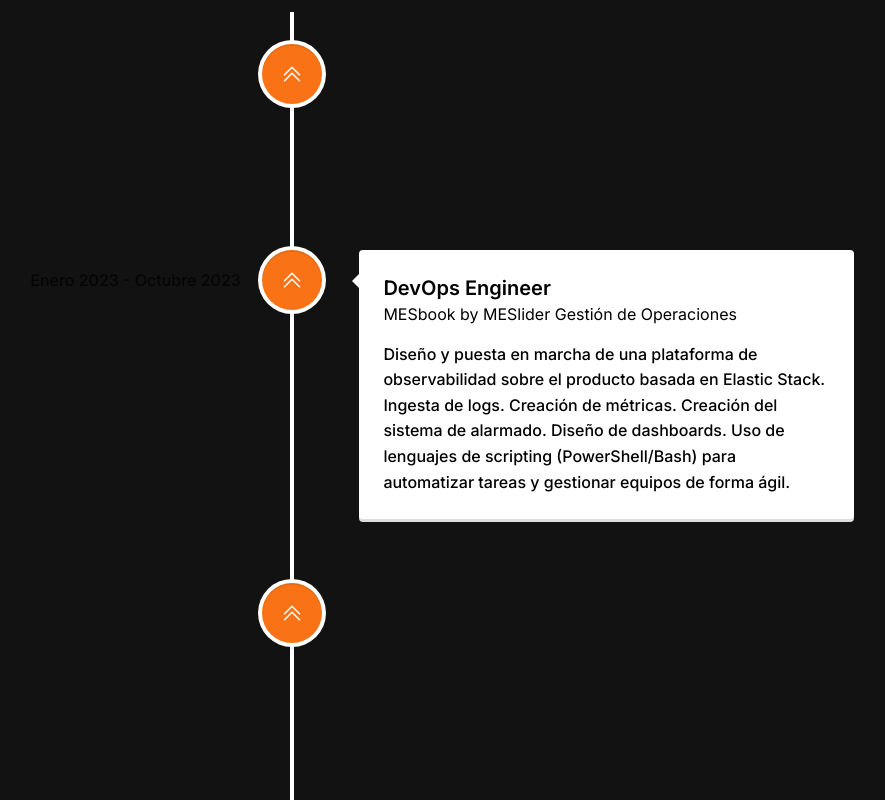
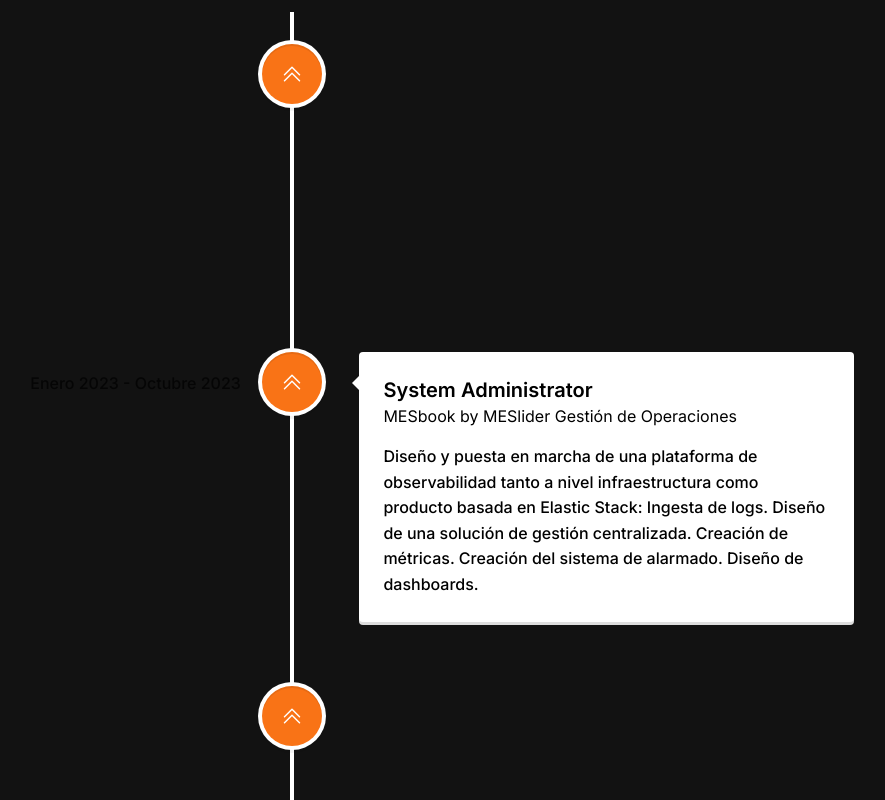
Before and after one commit to Joboufra/joboufra-portfolio, a Next.js app: page / in a window 1280 px wide. Shown: the part 1040-1840 px from the top of the page, without its empty margins (348-1233 px from the left). Built offline with nearby package versions, Linux system fonts and the light colour scheme.

Commit message:
Update ExperienceSection descriptions

```diff
--- a/src/app/components/ExperienceSection.jsx
+++ b/src/app/components/ExperienceSection.jsx
@@ -13,43 +13,43 @@ const experiencias = [
     puesto: 'SysOps Engineer',
     empresa: 'Telefónica @ BCNC Group',
     fecha: 'Octubre 2023 - Actualidad',
-    descripcion: 'Dioss',
-    icon: '<ArrowUpOnSquareIcon />',
+    descripcion: 'Despliegue de aplicaciones en entornos cloud (Azure Kubernetes Service). Resolución de problemas. Monitorización de infraestructura con Elasticsearch, Kibana, Zabbix y Grafana. Gestión de métricas, alarmas y dashboards.',
+    icon: '',
   },
   {
-    puesto: 'DevOps Engineer',
+    puesto: 'System Administrator',
     empresa: 'MESbook by MESlider Gestión de Operaciones',
     fecha: 'Enero 2023 - Octubre 2023',
-    descripcion: 'Diseño y puesta en marcha de una plataforma de observabilidad sobre el producto basada en Elastic Stack. Ingesta de logs. Creación de métricas. Creación del sistema de alarmado. Diseño de dashboards. Uso de lenguajes de scripting (PowerShell/Bash) para automatizar tareas y gestionar equipos de forma ágil.',
-    icon: "<ArrowUpOnSquareIcon />",
+    descripcion: 'Diseño y puesta en marcha de una plataforma de observabilidad tanto a nivel infraestructura como producto basada en Elastic Stack: Ingesta de logs. Diseño de una solución de gestión centralizada. Creación de métricas. Creación del sistema de alarmado. Diseño de dashboards. ',
+    icon: '',
   },
   {
     puesto: 'Data Analyst',
     empresa: 'MESbook by MESlider Gestión de Operaciones',
     fecha: 'Marzo 2022 - Enero 2023',
-    descripcion: 'Resolución de incidencias relacionadas con el producto de la empresa. Mantenimiento de BDs Microsoft SQL Server. Generación de informes para clientes. Automatizaciones sobre las bases de datos. Automatización de procedimientos de mantenimiento.',
-    icon: "<ArrowUpOnSquareIcon />",
+    descripcion: 'Resolución de incidencias relacionadas con el producto de la empresa. Mantenimiento de BDs Microsoft SQL Server. Generación de informes para clientes. Automatizaciones sobre las bases de datos. Uso de lenguajes de scripting (PowerShell/Bash) para automatizar tareas y gestionar máquinas de forma ágil.',
+    icon: '',
   },
   {
     puesto: 'Técnico de Backoffice',
     empresa: 'Marktel',
     fecha: '2021',
     descripcion: 'Finalización de gestiones relacionadas con las operaciones de los agentes de las marcas del Grupo MÁSMOVIL.',
-    icon: '<ArrowUpOnSquareIcon />',
+    icon: '',
   },
   {
     puesto: 'Desarrollador Web',
     empresa: 'Freelance / FRL Vigo',
     fecha: 'Mayo 2018 - Marzo 2020',
     descripcion: 'Diseño y mantenimiento de sitios web a medida (PHP + Javascript). Implementación de funcionalidades tanto de plataformas de eCommerce pre-built (WooCommerce, Prestashop) como soluciones a medida.',
-    icon: 'ArrowUpOnSquareIcon',
+    icon: '',
   },
   {
     puesto: 'Técnico de telecomunicaciones',
     empresa: 'R Cable y Telecomunicaciones Galicia S.A.',
     fecha: 'Abril 2016 - Junio 2016',
     descripcion: 'Contrato de prácticas (FCT del CFGS de Administración de sistemas y Redes). Despliegue de red HFC. Diagnóstico y resolución de problemas relacionados con redes.',
-    icon: 'ArrowUpOnSquareIcon',
+    icon: '',
   },
 ];
 
```
